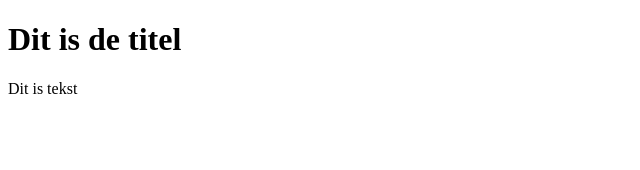
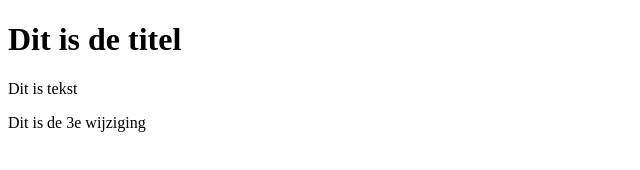
Before and after one commit to JarVdb/nieuwProject, a plain HTML site: page nieuwProject/WebContent/index.html in a window 1280 px wide. Shown: the whole page, without its empty margins (0-640 px from the left). Drawn offline with Linux system fonts and the light colour scheme.

Commit message:
Dit is de 3e wijziging aan index.html

```diff
--- a/nieuwProject/WebContent/index.html
+++ b/nieuwProject/WebContent/index.html
@@ -8,6 +8,7 @@
 	<h1>Dit is de titel</h1>
 	<article>
 		<p>Dit is tekst</p>
+		<p>Dit is de 3e wijziging</p>
 	</article>
 </body>
 </html>
```
